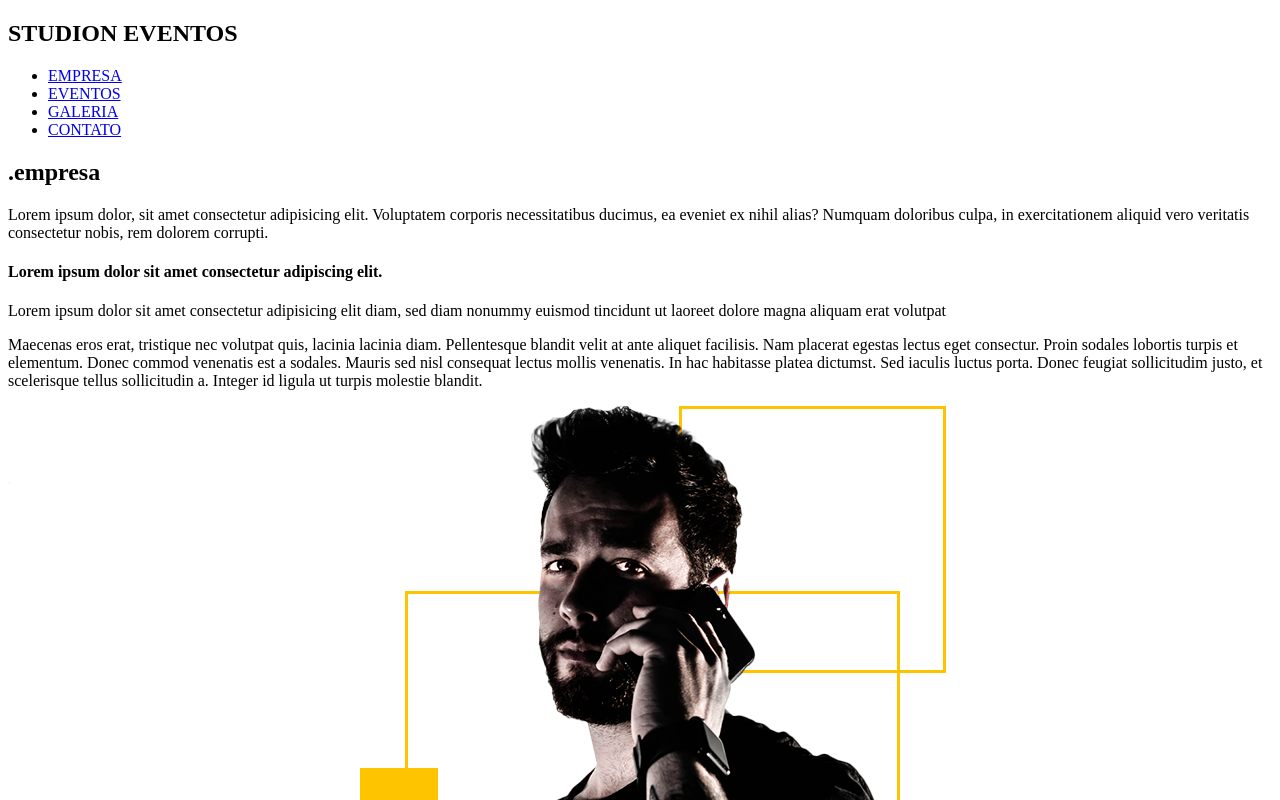
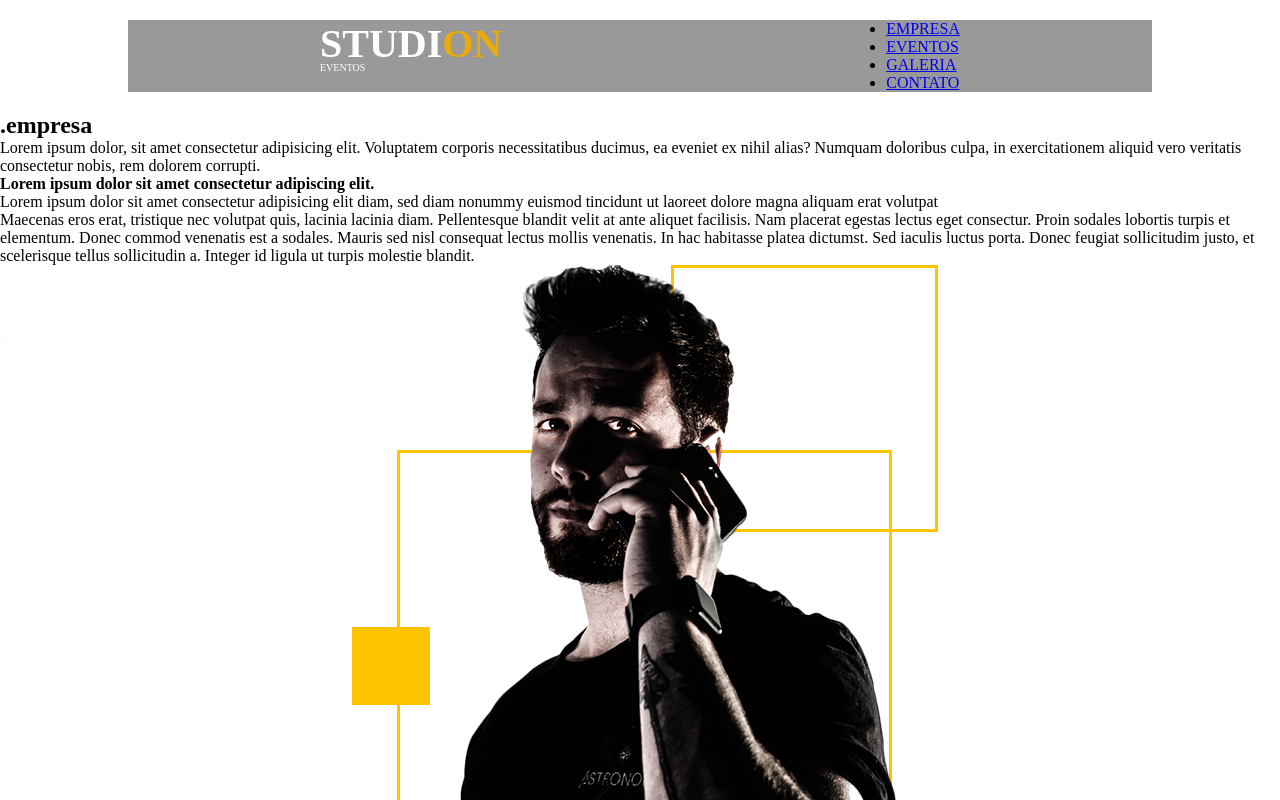
Before and after one commit to alanlfreitas/studion_, a website: page src/enterprise.html in a window 1280 px wide. Shown: the top 800 px of the page. Drawn offline with Linux system fonts and the light colour scheme.

Commit message:
feat: Class added to span and css stylesheet created, navigation initial styles applied.

```diff
--- a/src/enterprise.html
+++ b/src/enterprise.html
@@ -3,23 +3,26 @@
 <head>
     <meta charset="UTF-8">
     <meta name="viewport" content="width=device-width, initial-scale=1.0">
+    <link rel="stylesheet" href="style.css">
     <title>STUDION</title>
 </head>
 <body>
     <nav>
-        <h1>STUDI<span>ON</span> <span>EVENTOS</span></h1>
+        <h1>
+            STUDI<span class="accent">ON</span> <span class="subtitle">EVENTOS</span>
+        </h1>
         <ul>
             <li>
-                <a href="#">EMPRESA</a>
+                <a href="#enterprise">EMPRESA</a>
             </li>
             <li>
-                <a href="#">EVENTOS</a>
+                <a href="#events">EVENTOS</a>
             </li>
             <li>
-                <a href="#">GALERIA</a>
+                <a href="#gallery">GALERIA</a>
             </li>
             <li>
-                <a href="#">CONTATO</a>
+                <a href="#contact">CONTATO</a>
             </li>
         </ul>
     </nav>
--- /dev/null
+++ b/src/style.css
@@ -0,0 +1,29 @@
+* {
+    margin: 0;
+    padding: 0;
+}
+
+nav {
+    width: 80%;
+    margin: 20px auto;
+    display: flex;
+    justify-content: space-around;
+    background-color: #999;
+}
+
+h1 {
+    color: #fff;
+    font-size: 40px;
+    height: 50px;
+}
+
+.accent {
+    color: #EAAB0A;
+}
+
+.subtitle {
+    display: block;
+    font-size: 10px;
+    font-weight: 500;
+    margin-top: -5px;
+}
```
